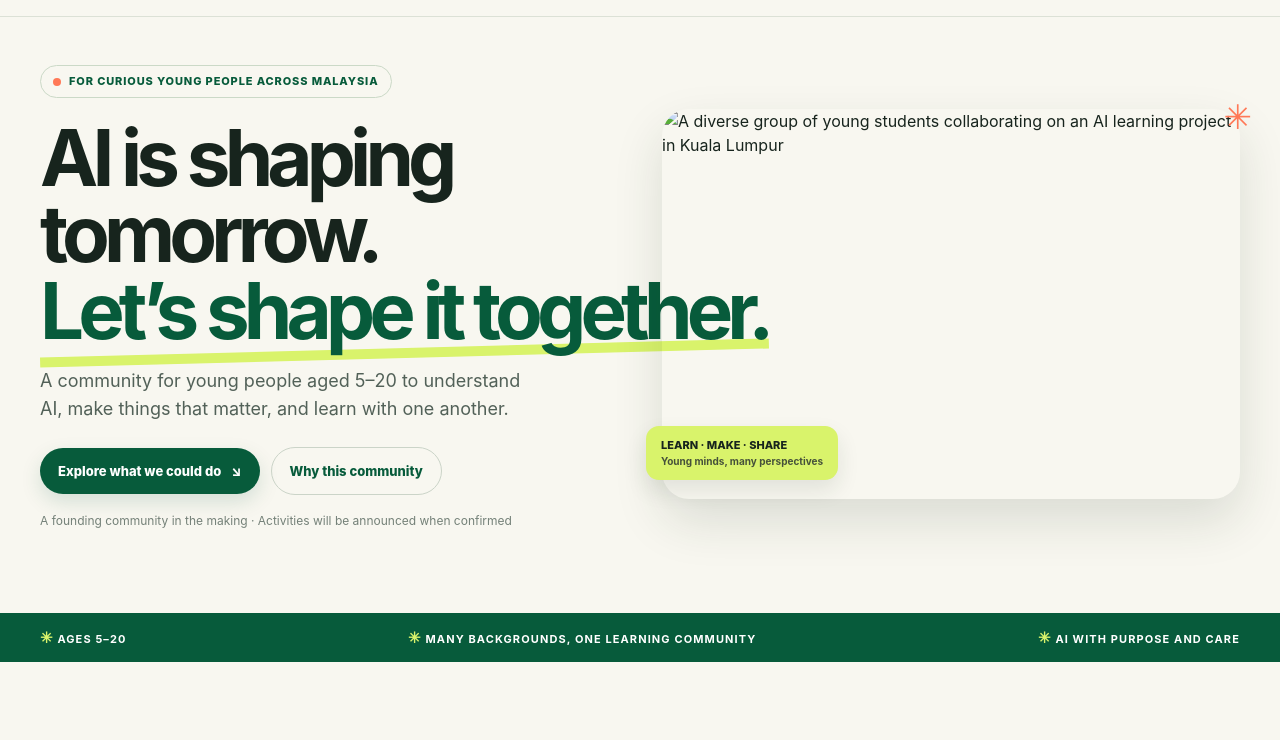
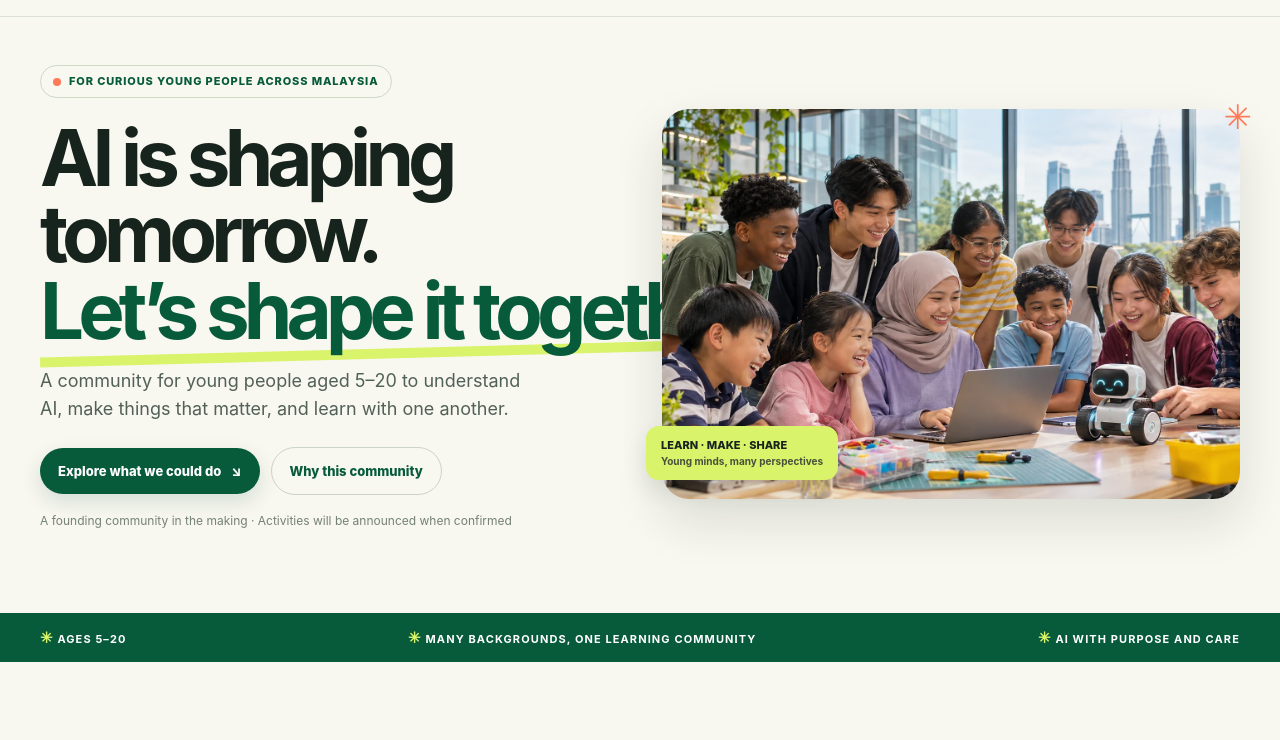
Before and after one commit to cbdkstan-FutureLab/ai-generation, a plain HTML site: page index.html in a window 1280 px wide. Shown: the part 60-800 px from the top of the page. Drawn offline with Linux system fonts and the light colour scheme.

Commit message:
fix: correct student image path
Point the homepage hero at the CGI asset uploaded at the repository root.

```diff
--- a/index.html
+++ b/index.html
@@ -19,7 +19,7 @@
 <section class="wrap hero"><div class="heroCopy"><div class="eyebrow"><span class="dot"></span><span data-t="eyebrow">For curious young people across Malaysia</span></div>
 <h1 data-html="headline">AI is shaping tomorrow.<br><em>Let’s shape it together.</em></h1><p class="lead" data-t="lead">A community for young people aged 5–20 to understand AI, make things that matter, and learn with one another.</p>
 <div class="actions"><a class="btn primary" href="#activities"><span data-t="heroCta">Explore what we could do</span><span aria-hidden="true">↘</span></a><a class="btn secondary" href="#why" data-t="heroMore">Why this community</a></div><p class="note" data-t="heroNote">A founding community in the making · Activities will be announced when confirmed</p></div>
-<div class="photo"><span class="spark" aria-hidden="true">✳</span><img src="assets/students-collaborating.webp" alt="A diverse group of young students collaborating on an AI learning project in Kuala Lumpur"><div class="photoTag"><span data-t="photoLabel">LEARN · MAKE · SHARE</span><small data-t="photoSub">Young minds, many perspectives</small></div></div></section>
+<div class="photo"><span class="spark" aria-hidden="true">✳</span><img src="students-collaborating.webp" alt="A diverse group of young students collaborating on an AI learning project in Kuala Lumpur"><div class="photoTag"><span data-t="photoLabel">LEARN · MAKE · SHARE</span><small data-t="photoSub">Young minds, many perspectives</small></div></div></section>
 <div class="ticker"><div class="wrap"><span><b>✳</b> <span data-t="ticker1">Ages 5–20</span></span><span><b>✳</b> <span data-t="ticker2">Many backgrounds, one learning community</span></span><span><b>✳</b> <span data-t="ticker3">AI with purpose and care</span></span></div></div>
 <section class="section" id="why"><div class="wrap"><div class="head"><div><div class="kicker" data-t="whyKick">Why we’re here</div><h2 data-t="whyTitle">AI is changing the world around us. Young people deserve a chance to shape it.</h2></div><p class="intro" data-t="whyIntro">We want to make AI easier to understand and more exciting to explore—through making, asking questions, and learning together.</p></div>
 <div class="grid2"><article class="why"><div class="icon">✦</div><h3 data-t="why1Title">From using AI to understanding it</h3><p data-t="why1Text">Build confidence with the ideas behind AI, discover what today’s tools can do, and learn where human judgement still matters.</p></article><article class="why"><div class="icon">↗</div><h3 data-t="why2Title">From ideas to useful creations</h3><p data-t="why2Text">Turn curiosity into small projects, solve everyday challenges, and share what you learn so others can build on it.</p></article></div></div></section>
```
